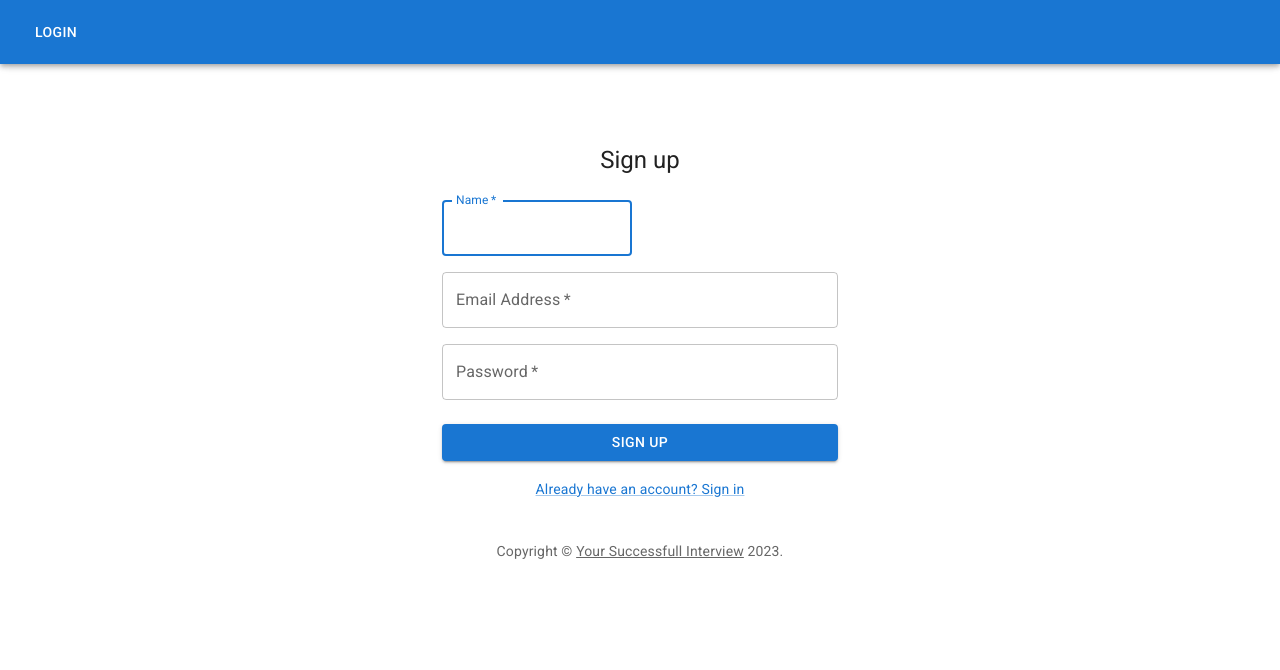
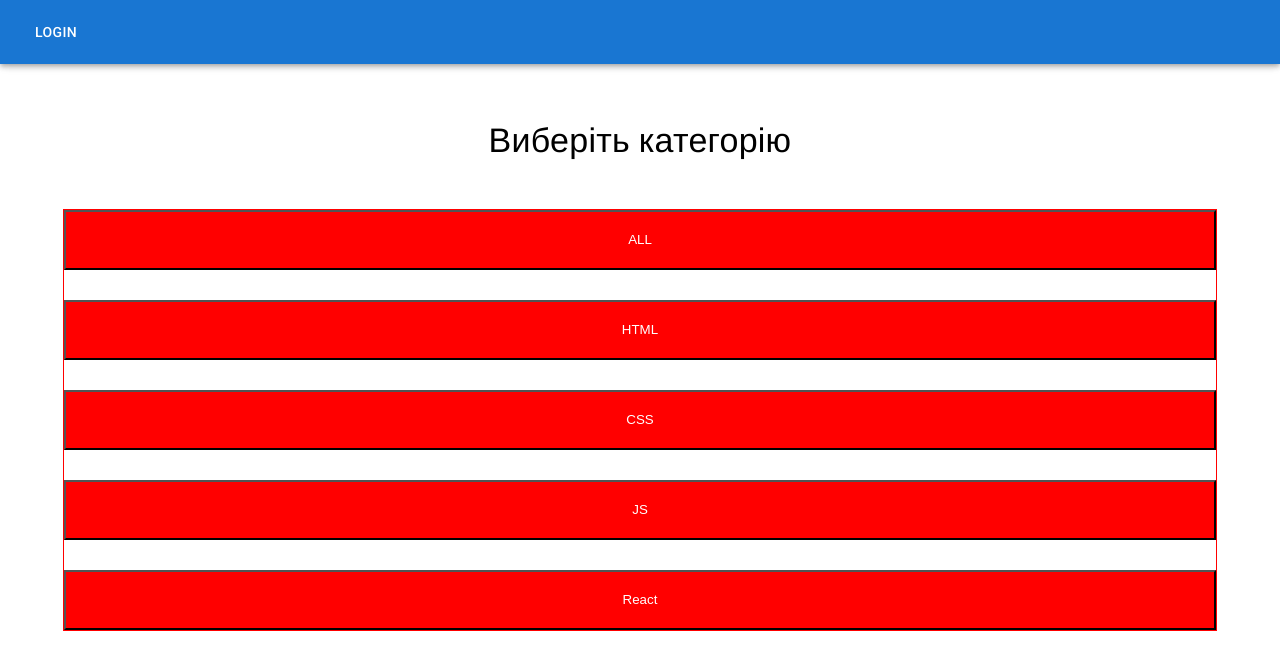
Before and after one commit to skif6623/your-successfull-interview, a React (Create React App) app: page / in a window 1280 px wide. Shown: the top 670 px of the page. Built offline with nearby package versions, Linux system fonts and the light colour scheme; a web font is replaced by a local one.

Commit message:
created Homepage and ButtonList, Button component

```diff
--- a/src/App.tsx
+++ b/src/App.tsx
@@ -1,13 +1,12 @@
 import React from "react";
 // import { LoginPage } from "./pages/LoginPage";
-import {RegistrationPage} from "./pages/RegistrationPage";
+// import {RegistrationPage} from "./pages/RegistrationPage";
+import {Home} from "./pages/HomePage";
 
-function App() {
+export const App = () => {
 	return (
 		<>
-			<RegistrationPage />
+			<Home />
 		</>
 	);
-}
-
-export default App;
+};
--- /dev/null
+++ b/src/components/Button/Button.styled.js
@@ -0,0 +1,8 @@
+import styled from "@emotion/styled";
+
+export const EButton = styled.button`
+	height: 60px;
+	width: 100%;
+	background-color: red;
+	color: white;
+`;
--- /dev/null
+++ b/src/components/Button/Button.tsx
@@ -0,0 +1,11 @@
+import React, {FC} from "react";
+import {EButton} from "./Button.styled";
+
+interface ButtonProps {
+	children: React.ReactNode;
+	color: string;
+}
+
+export const Button: FC<ButtonProps> = ({children, color}) => {
+	return <EButton color={color}>{children}</EButton>;
+};
--- /dev/null
+++ b/src/components/ButtonList/ButtonList.styled.js
@@ -0,0 +1,13 @@
+import styled from "@emotion/styled";
+
+export const EButtonList = styled.ul`
+	display: flex;
+	flex-wrap: wrap;
+	gap: 30px;
+	outline: 1px solid red;
+`;
+
+export const EbuttonItem = styled.li`
+	width: 100%;
+	/* flex-basis: calc((100% - 30px) / 2); */
+`;
--- /dev/null
+++ b/src/components/ButtonList/ButtonList.tsx
@@ -0,0 +1,23 @@
+import {Button} from "../Button/Button";
+import {Container, Typography} from "@mui/material";
+import {EButtonList, EbuttonItem} from "./ButtonList.styled";
+
+export const ButtonList = () => {
+	const buttonsNames = ["ALL", "HTML", "CSS", "JS", "React"];
+	return (
+		<Container>
+			<Typography mt={15} mb={6} variant="h4" component="h1" textAlign="center">
+				Виберіть категорію
+			</Typography>
+			<EButtonList>
+				{buttonsNames.map(button => {
+					return (
+						<EbuttonItem key={button}>
+							<Button color="red">{button}</Button>
+						</EbuttonItem>
+					);
+				})}
+			</EButtonList>
+		</Container>
+	);
+};
--- a/src/components/RegisterForm.tsx/RegisterForm.tsx
+++ b/src/components/RegisterForm.tsx/RegisterForm.tsx
@@ -51,7 +51,7 @@ export function RegisterForm() {
 					</Typography>
 					<Box component="form" noValidate onSubmit={handleSubmit} sx={{mt: 3}}>
 						<Grid container spacing={2}>
-							<Grid item xs={12} sm={6}>
+							<Grid item xs={12}>
 								<TextField
 									autoComplete="given-name"
 									name="firstName"
--- a/src/index.tsx
+++ b/src/index.tsx
@@ -1,7 +1,7 @@
 import React from "react";
 import ReactDOM from "react-dom/client";
 import "./index.css";
-import App from "./App";
+import {App} from "./App";
 import "@fontsource/roboto/300.css";
 import "@fontsource/roboto/400.css";
 import "@fontsource/roboto/500.css";
--- /dev/null
+++ b/src/pages/HomePage.tsx
@@ -0,0 +1,11 @@
+import {MainAppBar} from "../components/AppBar/AppBar";
+import {ButtonList} from "../components/ButtonList/ButtonList";
+
+export const Home = () => {
+	return (
+		<>
+			<MainAppBar />
+			<ButtonList />
+		</>
+	);
+};
```
